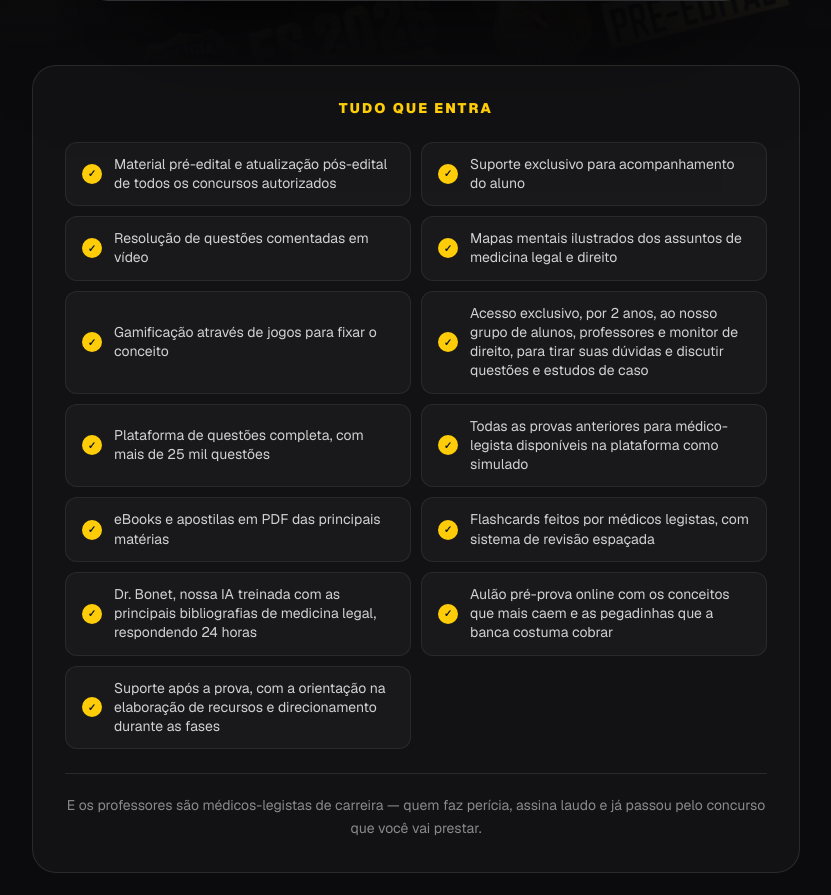
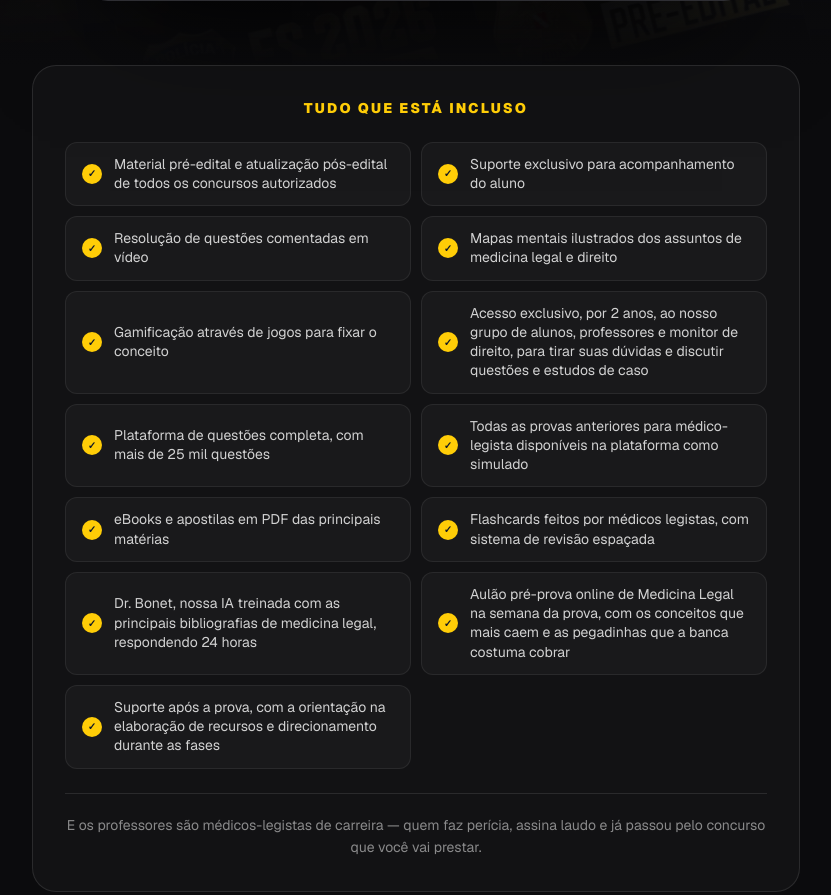
Before and after one commit to Hiaan/Clube-Forense, a Next.js app: page /black in a window 1280 px wide. Shown: the part 8660-9555 px from the top of the page, without its empty margins (224-1055 px from the left). Built offline with nearby package versions, Linux system fonts and the light colour scheme; no server answers; the database is empty.

Commit message:
Black: "tudo que está incluso" e aulão pré-prova online na semana da prova
Co-Authored-By: Claude Opus 5.5 <noreply@anthropic.com>
Claude-Session: https://claude.ai/code/session_01Y9TFsAutNQw4KSdTxmhhQq

```diff
--- a/app/black/PaginaBlack.tsx
+++ b/app/black/PaginaBlack.tsx
@@ -634,7 +634,7 @@ export default async function PaginaBlack({
               a lista completa para quem quer conferir tudo antes de comprar. */}
           <div className="mx-auto max-w-3xl rounded-3xl border border-white/10 bg-white/[0.03] p-6 sm:p-8">
             <p className="text-center text-sm font-black uppercase tracking-[0.15em] text-[#ffcd07]">
-              tudo que entra
+              tudo que está incluso
             </p>
             {/* CADA ITEM NUM LADRILHO. Soltos, itens de uma, duas e três linhas
                 lado a lado deixavam as duas colunas desencontradas, com o
@@ -654,7 +654,7 @@ export default async function PaginaBlack({
                 "eBooks e apostilas em PDF das principais matérias",
                 "Flashcards feitos por médicos legistas, com sistema de revisão espaçada",
                 "Dr. Bonet, nossa IA treinada com as principais bibliografias de medicina legal, respondendo 24 horas",
-                "Aulão pré-prova online com os conceitos que mais caem e as pegadinhas que a banca costuma cobrar",
+                "Aulão pré-prova online de Medicina Legal na semana da prova, com os conceitos que mais caem e as pegadinhas que a banca costuma cobrar",
                 "Suporte após a prova, com a orientação na elaboração de recursos e direcionamento durante as fases",
               ].map((t) => (
                 <li
```
